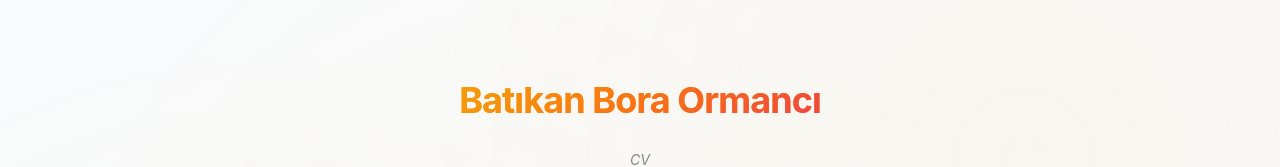
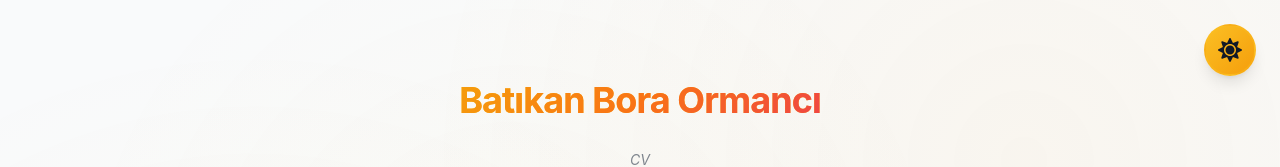
Before and after one commit to batikanor/batikanor.github.io, a Next.js app: page /cv in a window 1280 px wide. Shown: the top 167 px of the page. Built offline with nearby package versions, Linux system fonts and the light colour scheme.

Commit message:
Add light/darkmode button

```diff
--- a/src/app/layout.js
+++ b/src/app/layout.js
@@ -2,6 +2,7 @@
 import { ThemeProvider } from "next-themes";
 import localFont from "next/font/local";
 import Footer from "../components/Footer";
+import ThemeToggle from "../components/ThemeToggle";
 import "./globals.css";
 
 const geistSans = localFont({
@@ -40,6 +41,9 @@ export default function RootLayout({ children }) {
         suppressHydrationWarning
       >
         <ThemeProvider attribute="class" defaultTheme="system" enableSystem>
+          {/* Theme Toggle */}
+          <ThemeToggle />
+
           {/* Main Content Area - Full width, no navbar offset needed */}
           <main className="flex-1 relative">
             <div className="w-full max-w-[1800px] mx-auto px-4 sm:px-6 lg:px-8 xl:px-12 py-4 sm:py-8 lg:py-12">
--- a/src/app/page.js
+++ b/src/app/page.js
@@ -102,10 +102,7 @@ export default function Home() {
             <a href="#projects" className="btn text-lg px-8 py-4">
               Explore My Projects
             </a>
-            <a
-              href="/cv"
-              className="btn bg-white dark:bg-gray-800 text-gray-900 dark:text-white border-2 border-gray-200 dark:border-gray-700 hover:border-gray-300 dark:hover:border-gray-600 text-lg px-8 py-4"
-            >
+            <a href="/cv" className="btn-secondary text-lg px-8 py-4">
               View CV
             </a>
           </div>
--- /dev/null
+++ b/src/components/ThemeToggle.js
@@ -0,0 +1,58 @@
+"use client";
+
+import { useTheme } from "next-themes";
+import { useEffect, useState } from "react";
+import { FaMoon, FaSun } from "react-icons/fa";
+
+export default function ThemeToggle() {
+  const [mounted, setMounted] = useState(false);
+  const { theme, setTheme } = useTheme();
+
+  useEffect(() => {
+    setMounted(true);
+  }, []);
+
+  if (!mounted) {
+    return null;
+  }
+
+  const toggleTheme = () => {
+    setTheme(theme === "dark" ? "light" : "dark");
+  };
+
+  const isDark = theme === "dark";
+
+  return (
+    <button
+      onClick={toggleTheme}
+      className="fixed top-6 right-6 z-50 p-3 rounded-full transition-all duration-500 transform hover:scale-110 shadow-lg hover:shadow-2xl backdrop-blur-sm"
+      style={{
+        background: isDark
+          ? "linear-gradient(135deg, #374151, #1f2937)"
+          : "linear-gradient(135deg, #fbbf24, #f59e0b)",
+        border: `2px solid ${isDark ? "#6b7280" : "rgba(251, 191, 36, 0.3)"}`,
+      }}
+      title={isDark ? "Switch to Light Mode" : "Switch to Dark Mode"}
+    >
+      <div className="relative w-6 h-6 overflow-hidden">
+        {/* Sun Icon */}
+        <FaSun
+          className={`absolute inset-0 w-6 h-6 transition-all duration-500 ${
+            isDark
+              ? "transform translate-y-8 opacity-0 text-yellow-300"
+              : "transform translate-y-0 opacity-100 text-gray-900"
+          }`}
+        />
+
+        {/* Moon Icon */}
+        <FaMoon
+          className={`absolute inset-0 w-6 h-6 transition-all duration-500 ${
+            isDark
+              ? "transform translate-y-0 opacity-100 text-yellow-100"
+              : "transform -translate-y-8 opacity-0 text-gray-900"
+          }`}
+        />
+      </div>
+    </button>
+  );
+}
```
